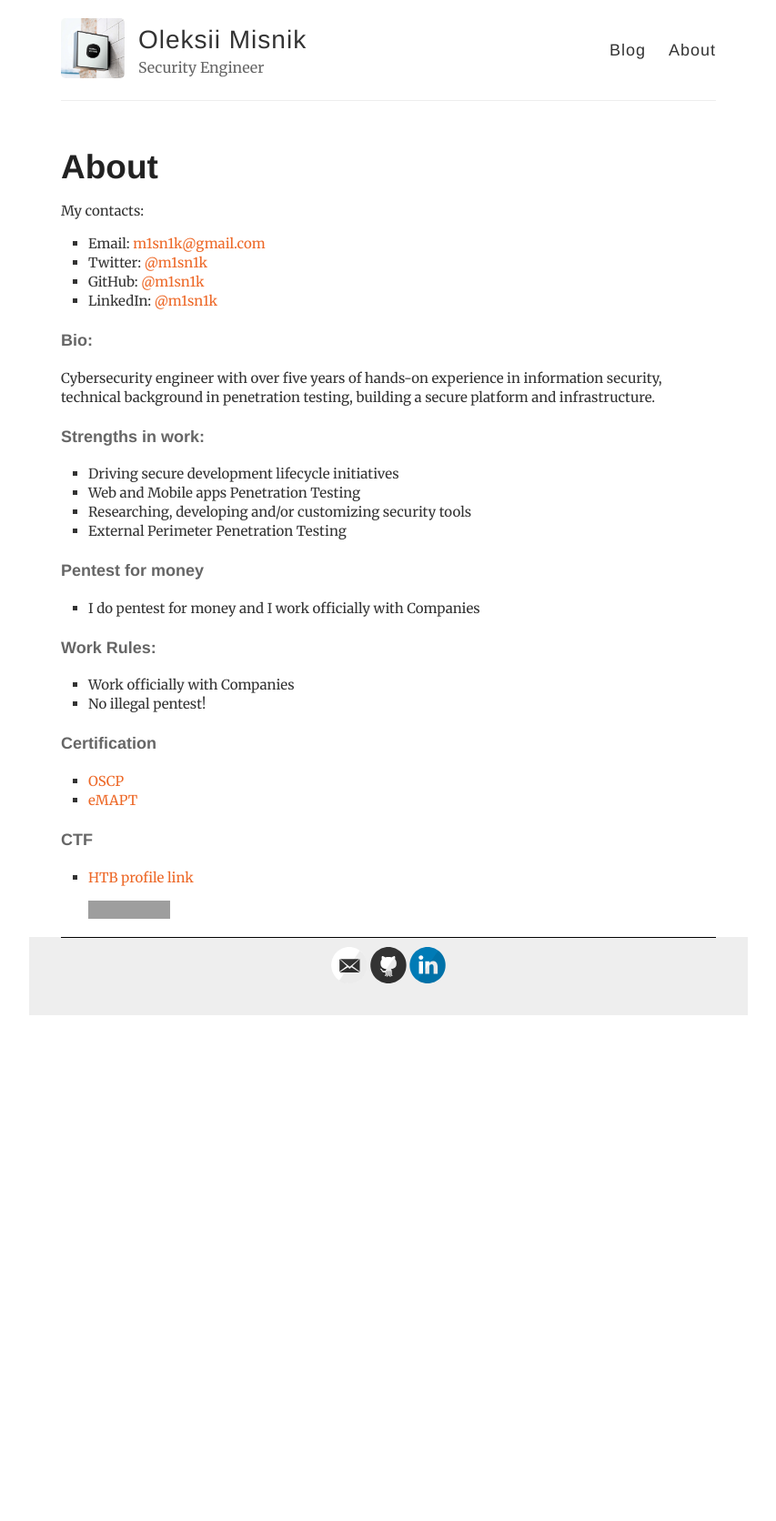
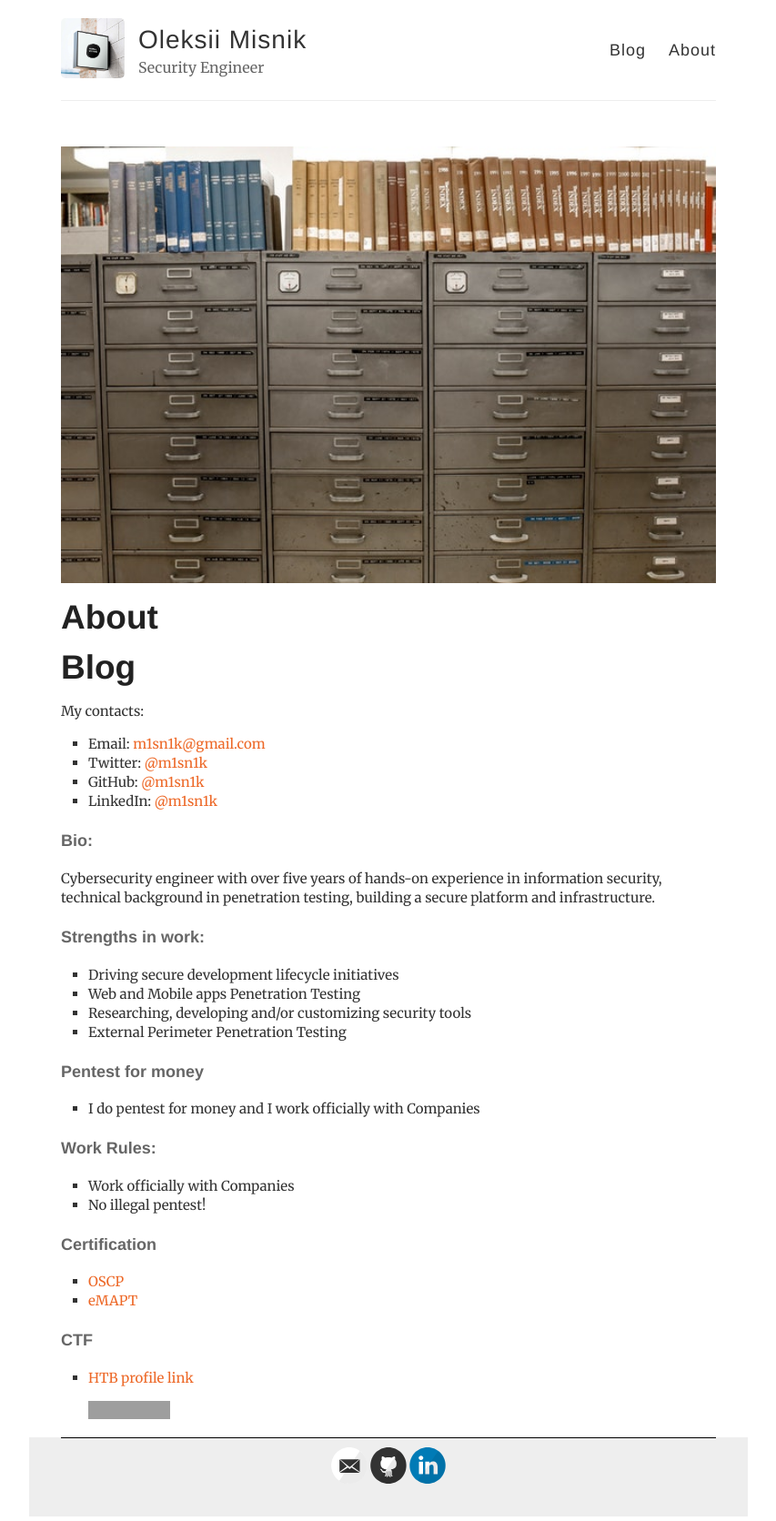
Before and after one commit to m1sn1k/m1sn1k.github.io, a Jekyll site: the page built from about.md, in a window 1280 px wide. Shown: the whole page at 91% size, without its empty margins (213-1066 px from the left). Built offline with Jekyll 4.4.1, drawn with Linux system fonts in a browser that asks for light colours; before the commit the page ends 1121 px from its top, so only the background shows below that; grey boxes are pictures that could not be loaded.

Commit message:
Testing own site

```diff
--- a/about.md
+++ b/about.md
@@ -5,12 +5,15 @@ permalink: /about/
 
 <html>
 <head>
-<meta property="og:image" content="https://m1sn1k.github.io/images/about.jpg">
 <link rel="stylesheet" type="text/css" href="https://m1sn1k.github.io/styles.css">
 </head>
 
 <body id="preview">
+
+<header> <img id="blog-title-image" src="/images/about.jpg"></header>
+
 <h1 class="post-title">About</h1>
+<h1 class="post-title">Blog</h1>
 
 <p>My contacts:</p>
 
```
